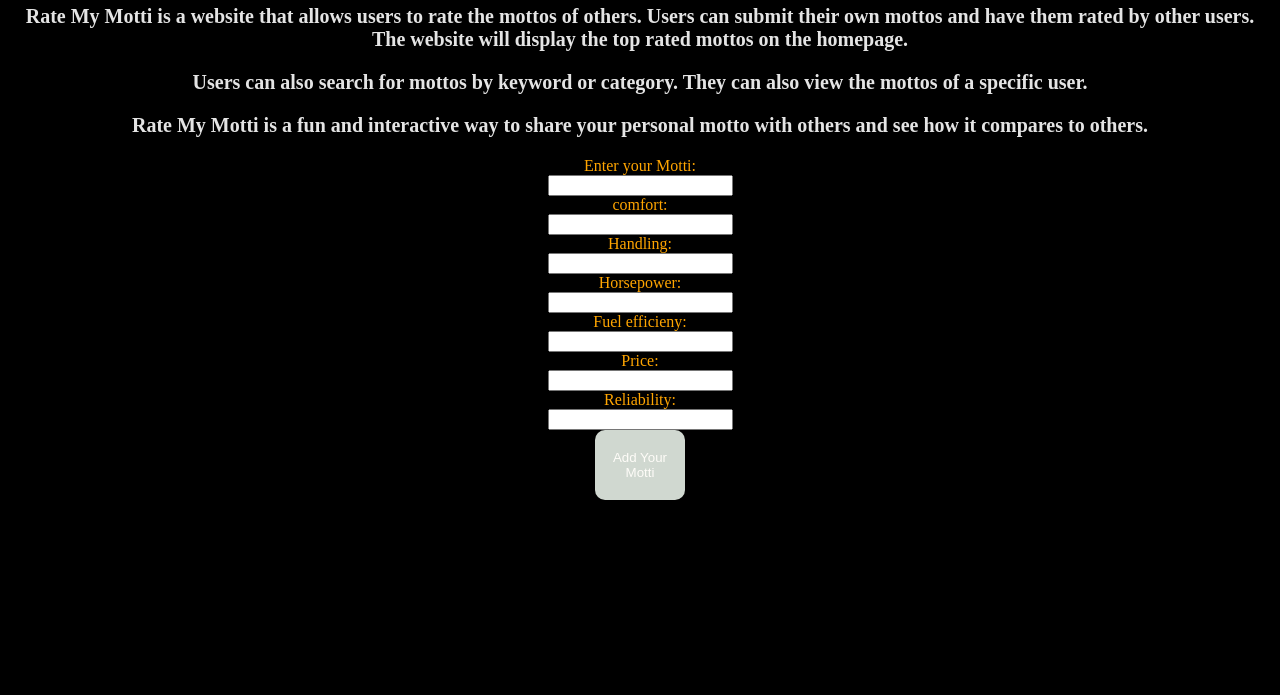
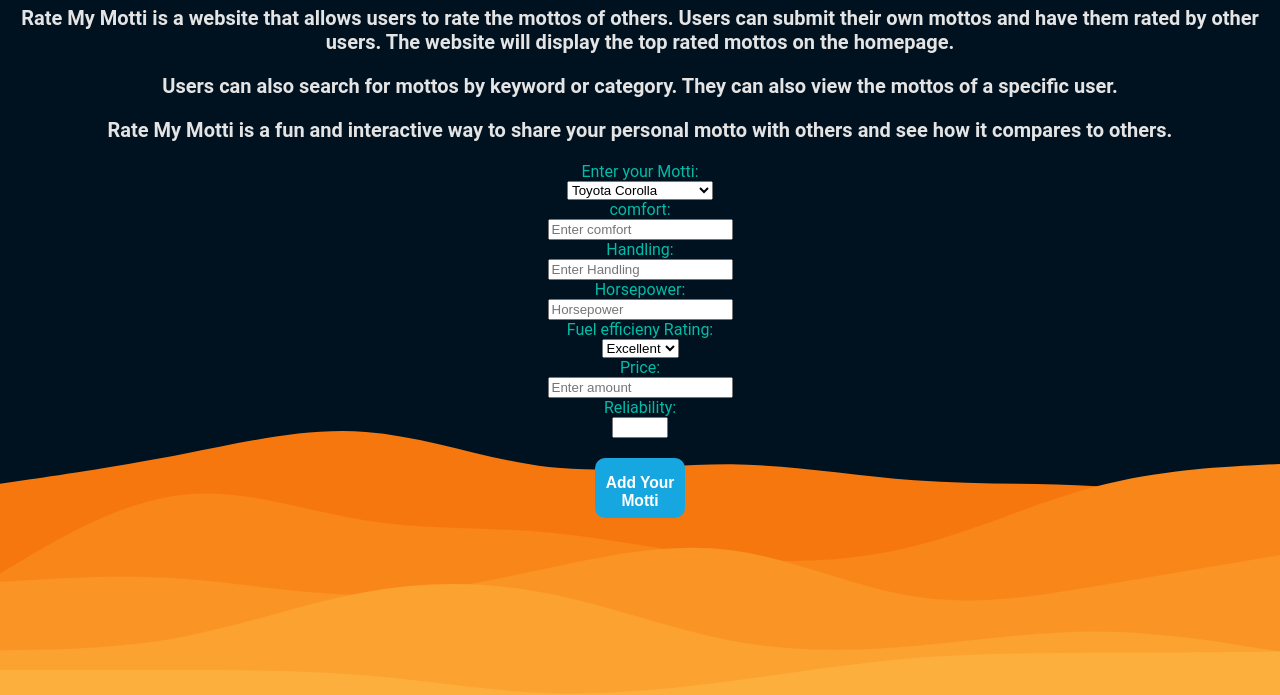
Before and after one commit to ZAYBE001/project-Rate-My-Motti, a plain HTML site: page index.html in a window 1280 px wide. Shown: the part 105-800 px from the top of the page. Drawn offline with Linux system fonts and the light colour scheme.

Commit message:
add new fies

```diff
--- a/index.html
+++ b/index.html
@@ -1,8 +1,5 @@
 <!DOCTYPE html>
-<!--[if lt IE 7]>      <html class="no-js lt-ie9 lt-ie8 lt-ie7"> <![endif]-->
-<!--[if IE 7]>         <html class="no-js lt-ie9 lt-ie8"> <![endif]-->
-<!--[if IE 8]>         <html class="no-js lt-ie9"> <![endif]-->
-<!--[if gt IE 8]>      <html class="no-js"> <!--<![endif]-->
+<html lang="en">
 <html>
     <head>
         <meta charset="utf-8">
@@ -12,28 +9,46 @@
         <meta name="viewport" content="width=device-width, initial-scale=1">
         <link rel="stylesheet" href="./styles.css">
     </head>
-    <body>
+    <body >
+
         <h1>Rate My Motti</h1>
         <p>Rate My Motti is a website that allows users to rate the mottos of others. Users can submit their own mottos and have them rated by other users. The website will display the top rated mottos on the homepage.</p>
         <p>Users can also search for mottos by keyword or category. They can also view the mottos of a specific user.</p>
         <p>Rate My Motti is a fun and interactive way to share your personal motto with others and see how it compares to others.</p>
         <div id="app">
-            <form id="form"
-        <label for="motto">Enter your Motti:</label>
-        <input type="text" id="motto" name="Motti">
+            <form id="form">
+        <label for="Motti">Enter your Motti:</label>
+        <select id="carmodeles" name="cars">
+            <option value="toyota-corolla">Toyota Corolla</option>
+            <option value="honda-civic">Honda Civic</option>
+            <option value="ford-focus">Ford Focus</option>
+            <option value="bmw-3series">BMW 3 Series</option>
+            <option value="audi-a4">Audi A4</option>
+            <option value="toyota-rav4">Toyota RAV4</option>
+            <option value="honda-crv">Honda CR-V</option>
+            <option value="ford-explorer">Ford Explorer</option>
+            <option value="jeep-wrangler">Jeep Wrangler</option>
+            <option value="mercedes-gle">Mercedes-Benz GLE</option>
+            <option value="ford-f150">Ford F-150</option>
+        </select>
+
         <label for="comfort">comfort:</label>
-        <input type="text" id="comfort" name="comfort">
+        <input type="text" id="comfort" name="comfort" placeholder="Enter comfort">
         <label for="Handling">Handling:</label>
-        <input type="text" id="Handling" name="Handling">
+        <input type="text" id="Handling" name="Handling" placeholder="Enter Handling">
         <label for="power">Horsepower:</label>
-        <input type="text" id="power" name="power">
-        <label for="Fuel efficieny">Fuel efficieny:</label>
-        <input type="text" id="Fuel efficieny" name="Fuel efficieny">
+        <input type="text" id="power" name="power" placeholder="Horsepower">
+        <label for="Fuel efficieny">Fuel efficieny Rating:</label>
+        <select id="cars" name="cars">
+            <option value="excellent">Excellent</option>
+            <option value="Fair">Fair</option>
+            <option value="Guzzler">Guzzler</option>
+            </select>
         <label for="price">Price:</label>
-        <input type="text" id="price" name="price">
+        <input type="number" id="price" placeholder="Enter amount" name="price">
         <label for="reliability">Reliability:</label>
-        <input type="text" id="reliability" name="reliability">
-        <button id="submit">Add Your Motti</button>
+        <input type="number" id="reliability" name="reliability"  min="1" max="10">
+        <button id="submit" ><h3>Add Your Motti</h3></button>
         </form>
         </div>
 
--- a/index.js
+++ b/index.js
@@ -0,0 +1,27 @@
+const cars = [
+    { id: 1, name: "Shoyu Ramen", comfort: "exelent", image:"", rating: 5, Horsepower:"349 horsepower" },
+    { id: 2, name: "meat & baked potaoes", restaurant: "Menya", image: "Meat & baked potatoes.jpeg", rating: 4, comment: "Very flavorful!" },
+    { id: 3, name: "naruto", restaurant: "Ramen-ya", image: "naruto.jpg" , rating: 3, comment: "Good, but not great" },
+    { id: 4, name: "kojiro", restaurant: "Ramen-ya", image: "kojiro.jpg " , rating:5 , comment:"nice dish"},
+    {id: 5, name: "nirvana", restaurant: "Ramen-ya", image:"nirvana.jpg" , rating: 3, comment: "nice, but not great" }
+ ];
+
+function displayImage (){
+    fetch('')
+}
+
+
+const currencyInput = document.getElementById("currencyInput");
+const formattedValue = document.getElementById("formattedValue");
+
+ currencyInput.addEventListener("input", () => {
+        let value = parseFloat(currencyInput.value);
+        if (!isNaN(value)) {
+            formattedValue.innerText = new Intl.NumberFormat('en-US', {
+                style: 'currency',
+                currency: 'USD'
+            }).format(value) }
+            else {formattedValue.innerText = ""
+        }
+        console.log(value);
+    });
--- a/styles.css
+++ b/styles.css
@@ -1,23 +1,33 @@
 h1{text-align:center;
     padding-top: 30px;
-    color: #ffb20b;}
+    color: #0bdaffd5;}
 form{width: 100%;
     height: 100%;
+    margin: auto;
     display: flex;
     justify-content: center;
     align-items: center;
     flex-direction: column;
-    color:orange;}
-button{width: 90px;
-    height: 70px;
-    background-color: #d0d8d0;
-    color: rgba(255, 253, 249, 0.973);
+    color:rgba(0, 255, 221, 0.719);}
+button{
+    margin: 20px;
+    width: 90px;
+    height: 60px;
+    color: white;
+    background-color: #16a7e0;
     border: none;
     border-radius: 10px;
     cursor: pointer;}
-button:hover{background-color: #ffb20b;}
+button:hover{background-color:rgba(0, 255, 221, 0.719);}
 p{font-size: 20px;
     font-weight: bold;
     color: #e4e4e4;
      text-align: center;}
-body{background-color: black;}
+body{background-image: url(layered-waves-haikei.svg);
+    background-size: cover;
+    background-repeat: no-repeat;
+    background-attachment: fixed;
+    font-family: 'Roboto', sans-serif;}
+h6 {
+    font-size: 10px;
+}
```
Also changed, not shown: db.json (added, +34 -0 lines), layered-waves-haikei.svg (added).
